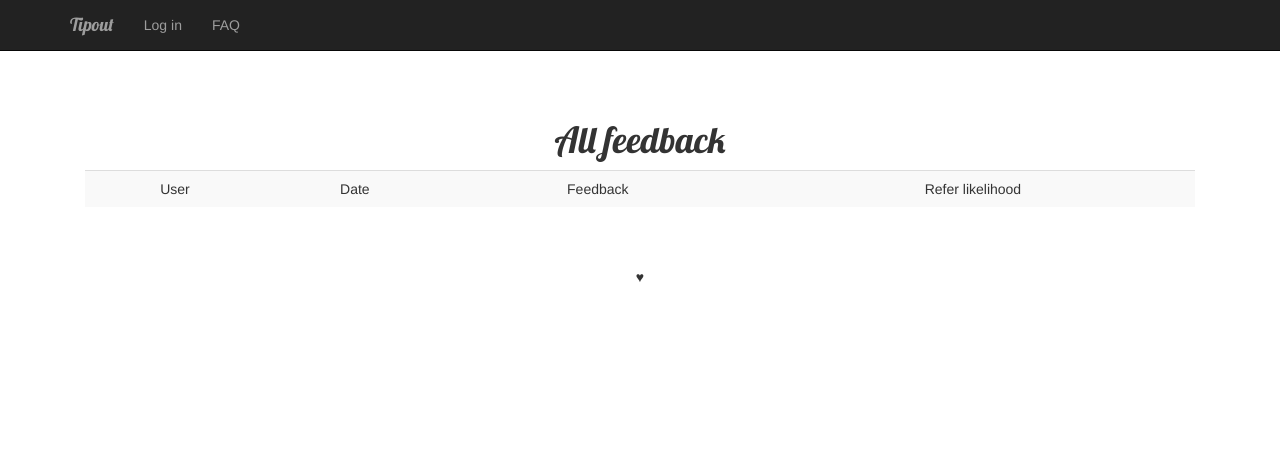
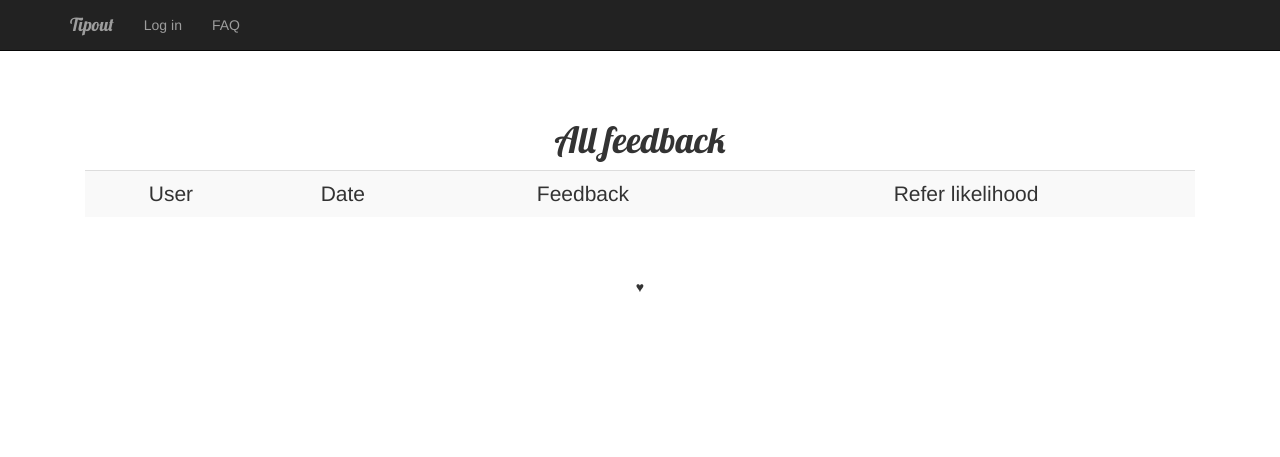
Before and after one commit to lawsonpd/tipout, a Django app: template tipout/templates/view_feedback.html in a window 1280 px wide. Shown: the top 457 px of the page. Run offline with Django 3.2, Linux system fonts and the light colour scheme; the template is opened without the code that fills it, so the values that code supplies are empty; parts of the project's set-up code (start-up, migrations or seed data) failed here and were passed over; some libraries are stand-ins or nearby versions.

Commit message:
Adjust styling in view_feedback.html.

```diff
--- a/tipout/templates/view_feedback.html
+++ b/tipout/templates/view_feedback.html
@@ -5,10 +5,10 @@
   <h1 style="font-family: 'Lobster', cursive">All feedback</h1>
   <table class='table table-striped'>
     <tr>
-      <td>User</td>
-      <td>Date</td>
-      <td>Feedback</td>
-      <td>Refer likelihood</td>
+      <td class="lead">User</td>
+      <td class="lead">Date</td>
+      <td class="lead">Feedback</td>
+      <td class="lead">Refer likelihood</td>
     </tr>
     {% for item in feedback %}
     <tr>
```
